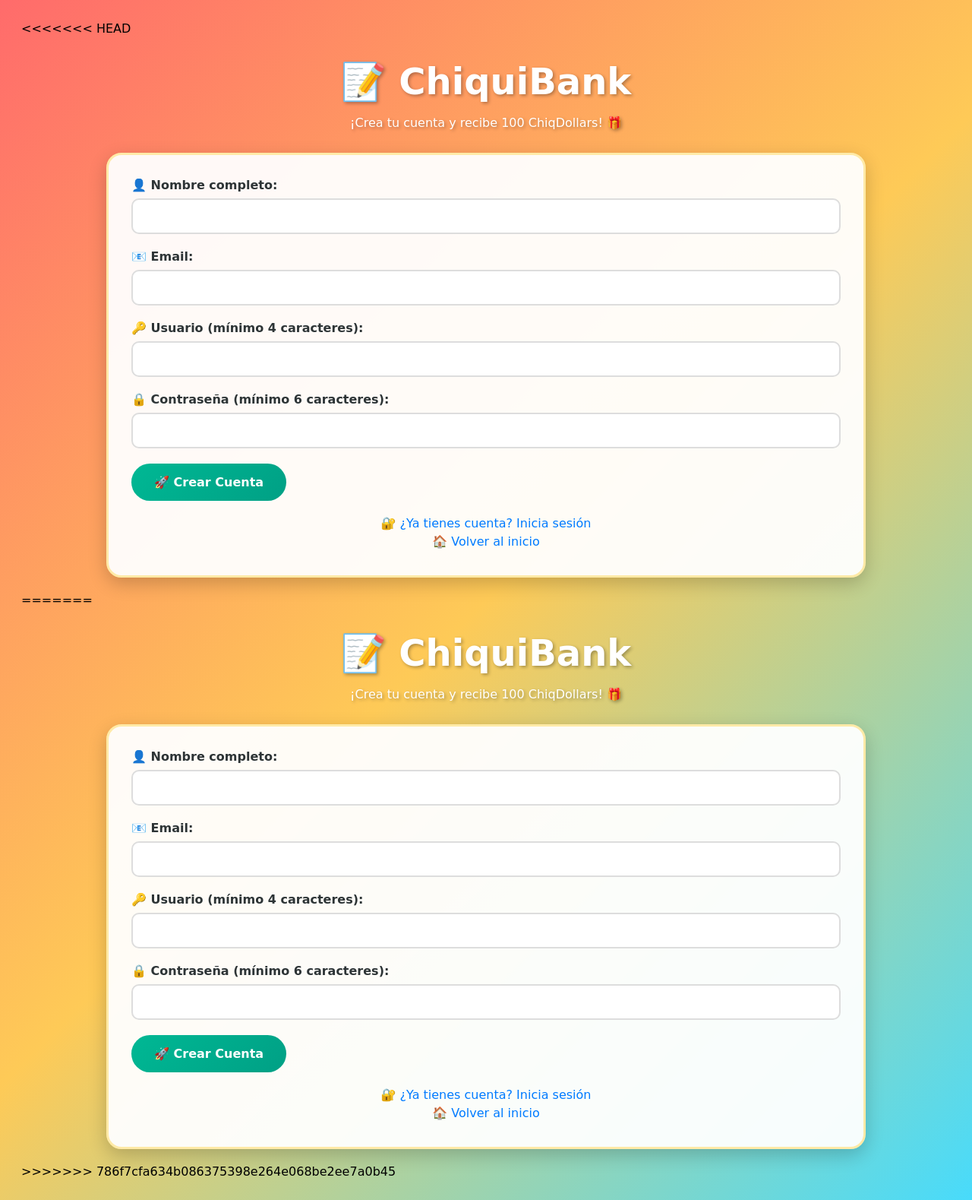
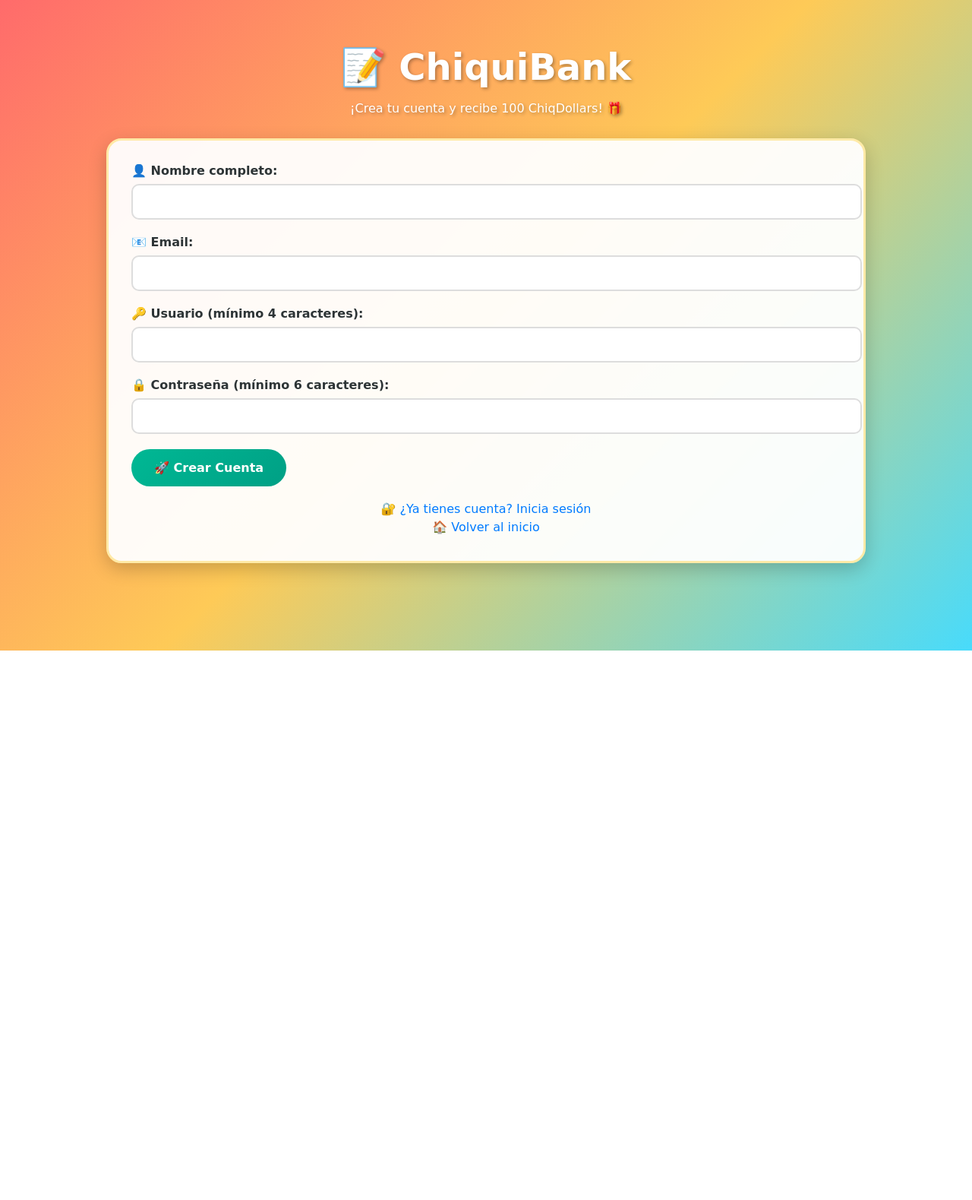
Before and after one commit to geanpiersherwinaplazahuahuason-coder/ChiquiBank, a Flask app: page /registro in a window 1280 px wide. Shown: the whole page at 76% size. After the commit the page ends 856 px from the top, so only its background shows below. Run offline with Flask 3, Linux system fonts and the light colour scheme.

Commit message:
🔧 FIX COMPLETO: Limpiar TODOS los conflictos de Git

```diff
--- a/templates/registro.html
+++ b/templates/registro.html
@@ -1,4 +1,3 @@
-<<<<<<< HEAD
 <!DOCTYPE html>
 <html lang="es">
 <head>
@@ -50,57 +49,4 @@
         </div>
     </div>
 </body>
-=======
-<!DOCTYPE html>
-<html lang="es">
-<head>
-    <meta charset="UTF-8">
-    <meta name="viewport" content="width=device-width, initial-scale=1.0">
-    <title>Registro - ChiquiBank</title>
-    <link rel="stylesheet" href="{{ url_for('static', filename='style.css') }}">
-</head>
-<body>
-    <div class="container">
-        <div class="header">
-            <h1>📝 ChiquiBank</h1>
-            <p>¡Crea tu cuenta y recibe 100 ChiqDollars! 🎁</p>
-        </div>
-
-        <div class="card">
-            {% if error %}
-            <div class="alert alert-error">{{ error }}</div>
-            {% endif %}
-
-            <form method="POST">
-                <div class="form-group">
-                    <label for="nombre">👤 Nombre completo:</label>
-                    <input type="text" id="nombre" name="nombre" required>
-                </div>
-
-                <div class="form-group">
-                    <label for="email">📧 Email:</label>
-                    <input type="email" id="email" name="email" required>
-                </div>
-
-                <div class="form-group">
-                    <label for="usuario">🔑 Usuario (mínimo 4 caracteres):</label>
-                    <input type="text" id="usuario" name="usuario" required minlength="4">
-                </div>
-
-                <div class="form-group">
-                    <label for="password">🔒 Contraseña (mínimo 6 caracteres):</label>
-                    <input type="password" id="password" name="password" required minlength="6">
-                </div>
-
-                <button type="submit" class="btn btn-success">🚀 Crear Cuenta</button>
-            </form>
-
-            <div class="links">
-                <a href="{{ url_for('login') }}">🔐 ¿Ya tienes cuenta? Inicia sesión</a>
-                <a href="{{ url_for('index') }}">🏠 Volver al inicio</a>
-            </div>
-        </div>
-    </div>
-</body>
->>>>>>> 786f7cfa634b086375398e264e068be2ee7a0b45
 </html>
```
